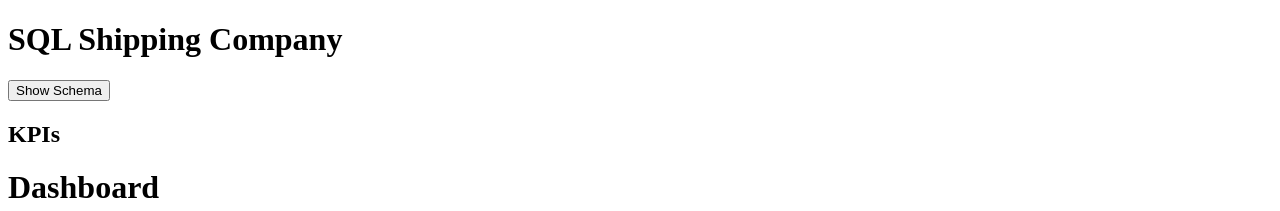
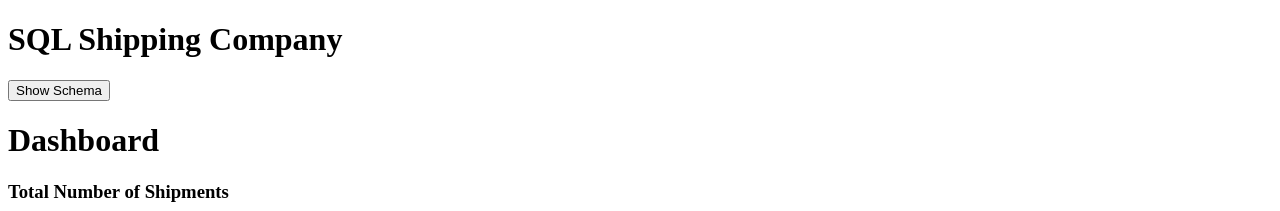
Before and after one commit to AaronSMiller/SQL-Shipping-Company, a React app: page / in a window 1280 px wide. Shown: the top 211 px of the page. Built offline with nearby package versions, Linux system fonts and the light colour scheme; no server answers; the HTML template or start-up script is replaced by a standard one.

Commit message:
clean up code

```diff
--- a/client/src/components/App.jsx
+++ b/client/src/components/App.jsx
@@ -9,7 +9,6 @@ const App = () => {
     <div>
       <h1>SQL Shipping Company</h1>
       <ShowSchema />
-      <h2>KPIs</h2>
       <Dashboard />
       <CreateCustomer />
       <CustomersList />
--- a/client/src/components/customer/CustomerCard.jsx
+++ b/client/src/components/customer/CustomerCard.jsx
@@ -8,7 +8,6 @@ const CustomerCard = ({ customer }) => {
 
   const [shipments, setShipments] = useState([]);
   const [isModalOpen, setIsModalOpen] = useState(false);
-
   const [isDetailsModalOpen, setIsDetailsModalOpen] = useState(false);
 
   const handleOpenDetails = () => {
@@ -23,14 +22,12 @@ const CustomerCard = ({ customer }) => {
     }).format(revenue);
   };
 
-
-
   const handleDeleteCustomer = () => {
     const confirmDelete = window.confirm(`Are you sure you want to delete ${customer.cust_name}?`);
     if (confirmDelete) {
       axios.delete(`/api/customers/${customer.cust_id}`)
         .then(response => {
-          // Check for a successful response status code (e.g., 200 OK)
+          // Check for a successful response
           if (response.status === 200) {
             alert(response.data.message); // Show the success message from the server
           } else {
--- a/client/src/components/customer/CustomerList.jsx
+++ b/client/src/components/customer/CustomerList.jsx
@@ -7,7 +7,6 @@ const CustomersList = () => {
 
   useEffect(() => {
     axios.get(`/api/customers/`)
-    // customerHelpers.getAllCustomers()
     .then(response => {
       setCustomers(response.data);
     }).catch(error => {
--- a/client/src/components/showSchema/ShowSchema.jsx
+++ b/client/src/components/showSchema/ShowSchema.jsx
@@ -2,7 +2,7 @@ import React, { useState } from 'react';
 
 export default function ShowSchema() {
   const [isModalOpen, setIsModalOpen] = useState(false);
-  const imageUrl = 'https://i.imgur.com/iB1WVWY.png'; // URL of the image
+  const imageUrl = 'https://i.imgur.com/iB1WVWY.png';
 
   const handleOpenModal = () => setIsModalOpen(true);
   const handleCloseModal = () => setIsModalOpen(false);
```
Also changed, not shown: 1 other file (tests, documents, lock files or other folders).
